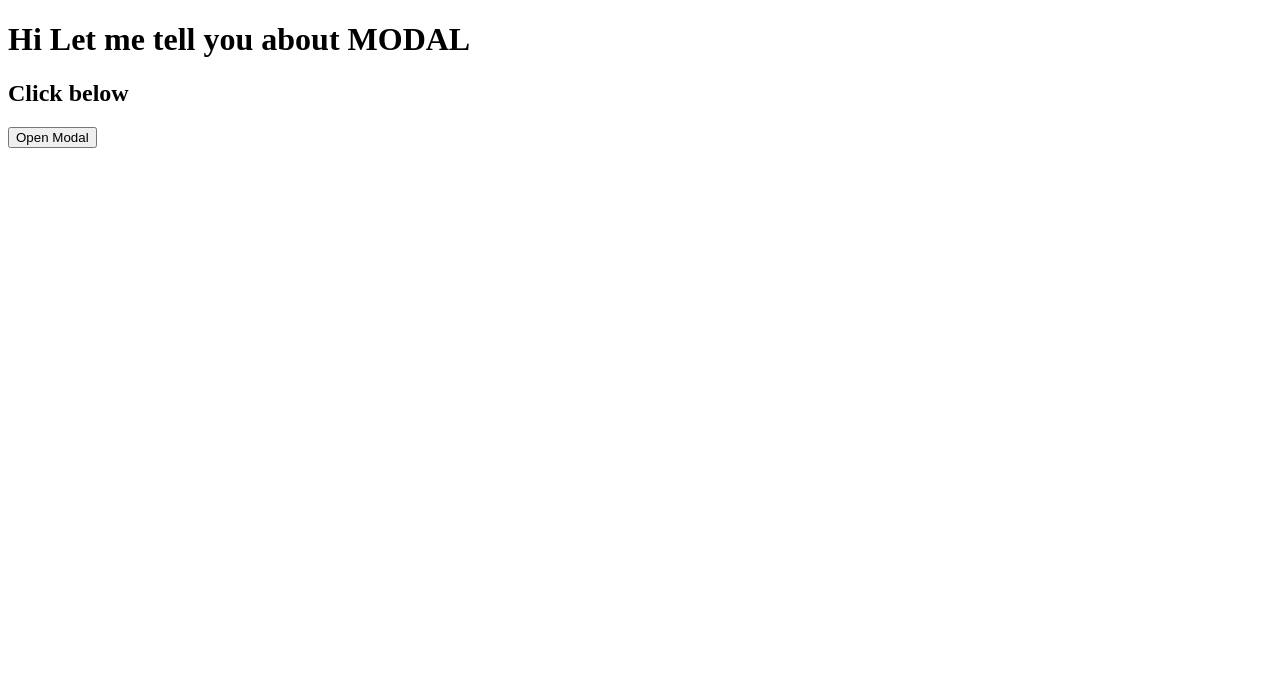
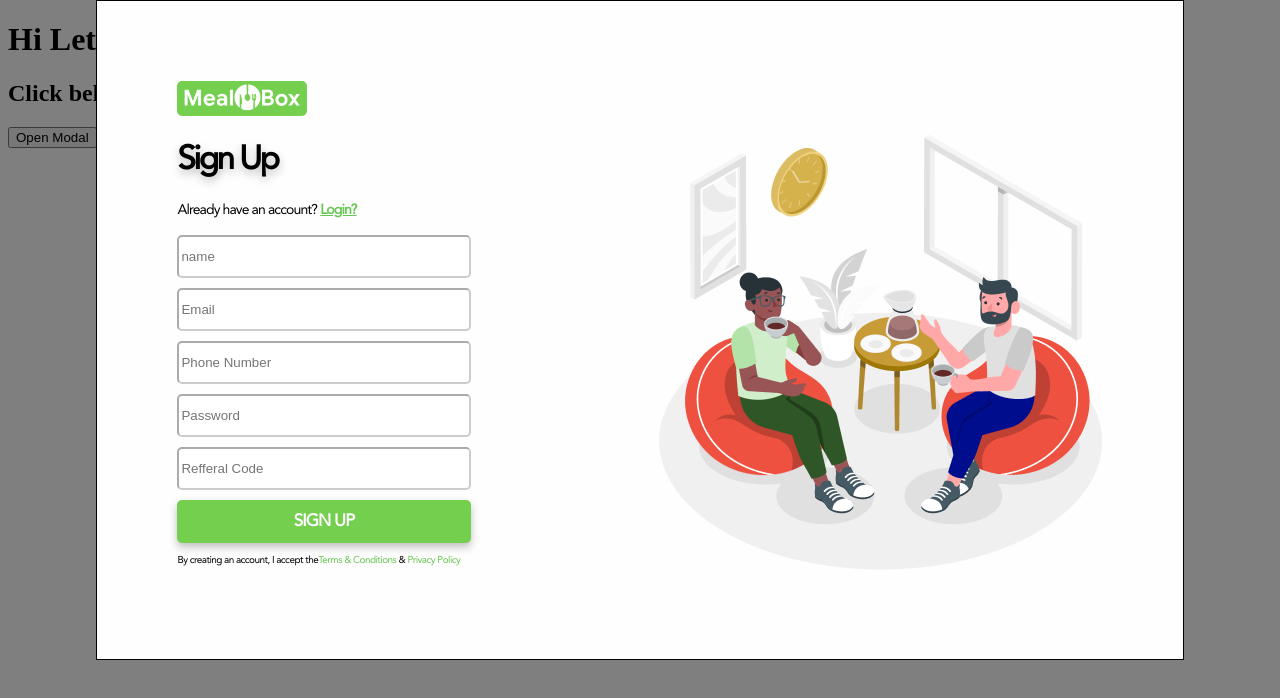
Before and after one commit to amanchauhann/Modal, a plain HTML site: page index.html in a window 1280 px wide. Drawn offline with Linux system fonts and the light colour scheme.

Commit message:
initial commit

```diff
--- a/index.html
+++ b/index.html
@@ -9,11 +9,39 @@
 </head>
 <body>
     <div id="modalContainer">
-        <div id="modal">
-          <h2>Hello I am Modal</h2>
-          <h3>Enter your modal's text</h3>
-          <button id="closeModal">Close Modal</button>
+      <div class="modalSubContainer">
+
+        <div class="leftModal">
+          <img class="logoModal" src="images/logo.png" />
+          <h1 class="modalHeading">sign up</h1>
+          <p class="modalExtra">Already have an account? <span class="modalExtraSpan">Login?</span></p>
+          <form class="email-collector" action="#" method="POST">
+            <label>
+              <input type="text" required placeholder="name">
+            </label>
+            <label>
+              <input type="email" required placeholder="Email">
+            </label>
+            <label>
+              <input type="number" required placeholder="Phone Number">
+            </label>
+            <label>
+              <input type="password" required placeholder="Password">
+            </label>
+            <label>
+              <input type="text" required placeholder="Refferal Code">
+            </label>
+            <button class="submitBtn" type="submit">SIGN UP</button>
+          </form>
+          <p class="modalCondition">By creating an account, I accept the<span class="conditionSpan">Terms & Conditions <span class="blackConditionSpan">&</span> Privacy Policy</span></p>
         </div>
+
+        <div class="rightModal">
+          <img src="images/modal.png" />
+        </div>
+      </div>
+
+
       </div>
 
       <h1> Hi Let me tell you about MODAL</h1>
--- a/main.css
+++ b/main.css
@@ -1,21 +1,149 @@
+@import url('https://fonts.googleapis.com/css2?family=Nunito&display=swap');
+
+@font-face {
+    font-family: 'avenir';
+    src: url(fonts/Avenir.ttf);
+}
+
+/* IGNORE THIS */
+
+*{
+  box-sizing: border-box;
+}
+
+
 #modalContainer{
-    display: none;
     position: absolute;
     top: 0;
     left: 0;
     bottom: 0;
     right: 0;
     background-color: rgba(0,0,0,0.5)
-
   }
 
   #modal{
     border: 1px solid black;
-    background-color: royalblue;
+    background-color:  #FFFEFE;;
     text-align: center;
-    max-width: 500px;
+    max-width: 68rem;
+    height: 41.25rem;
     padding: 5rem;
     position: relative;
-    top: 30%;
+    top: 11.3rem;
     margin: auto
   }
+
+.modalSubContainer{
+  border: 1px solid black;
+  background-color: #FFFEFE;
+  max-width: 68rem;
+  height: 41.25rem;
+  margin: auto;
+}
+
+/* STARTS FROM HERE */
+
+/* ==========typograpphy========== */
+
+.modalHeading{
+font-family: 'Avenir';
+font-style: normal;
+font-weight: 900;
+font-size: 33px;
+line-height: 104.19%;
+letter-spacing: -0.075em;
+text-transform: capitalize;
+filter: drop-shadow(0px 4px 4px rgba(0, 0, 0, 0.25));
+}
+
+.modalExtra{
+  font-family: 'Avenir';
+  font-weight: 500;
+  font-size: 14px;
+  line-height: 22.22px;
+  letter-spacing: -0.055rem;
+}
+
+.modalExtra span{
+  font-weight: 900;
+  color: rgba(104, 199, 84, 1);
+  text-decoration: underline;
+}
+
+.submitBtn{
+  font-family: 'Avenir';
+font-style: normal;
+font-weight: 900;
+font-size: 17px;
+line-height: 158.69%;
+letter-spacing: -0.055em;
+color: #FFFFFF;
+}
+
+.modalCondition{
+  font-family: 'Avenir';
+  font-style: normal;
+  font-weight: 500;
+  font-size: 10px;
+  line-height: 158.69%;
+  letter-spacing: -0.055em;
+  color: #000000;
+}
+
+.conditionSpan{
+  color: rgba(104, 199, 84, 1);
+}
+
+
+/* ==========Styling(dimensions etc.)========== */
+
+
+
+.logoModal{
+  max-width: 130px;
+  max-height: 35px;
+}
+
+/* .modalHeading{
+  margin-top: 24px;
+  margin-bottom: 0;
+} */
+
+.modalSubContainer input{
+  display: block;
+  min-height: 2.6875rem;
+  min-width: 18.322rem;
+  border-radius: 5px;
+  border-color: rgba(123, 123, 123, 0.39);
+  margin: 10px 0;
+}
+
+.modalSubContainer button{
+  min-height: 2.6875rem;
+  min-width: 18.322rem;
+  border-radius: 5px;
+  background-color: rgba(116, 207, 78, 1);
+  border: none;
+  filter: drop-shadow(0px 4px 4px rgba(0, 0, 0, 0.25)) ;
+}
+
+.blackConditionSpan{
+  color: black;
+}
+
+/* ===========Layout========== */
+
+.modalSubContainer{
+  display: flex;
+  justify-content: space-around;
+  align-items: center;
+}
+
+/* .leftModal{
+  border: 2px solid black;
+
+}
+
+.rightModal{
+  border: 2px solid black;
+} */
--- a/main.js
+++ b/main.js
@@ -1,7 +1,7 @@
-document.getElementById("openModal").addEventListener("click", function myFunction() {
-    document.getElementById("modalContainer").style.display="block";
-  })
+// document.getElementById("openModal").addEventListener("click", function myFunction() {
+//     document.getElementById("modalContainer").style.display="block";
+//   })
 
-  document.getElementById("closeModal").addEventListener("click", function myFunction() {
-    document.getElementById("modalContainer").style.display="none";
-  })
+//   document.getElementById("closeModal").addEventListener("click", function myFunction() {
+//     document.getElementById("modalContainer").style.display="none";
+//   })
```
Also changed, not shown: fonts/Avenir.ttf (added), images/logo.png (added), images/modal.png (added).
